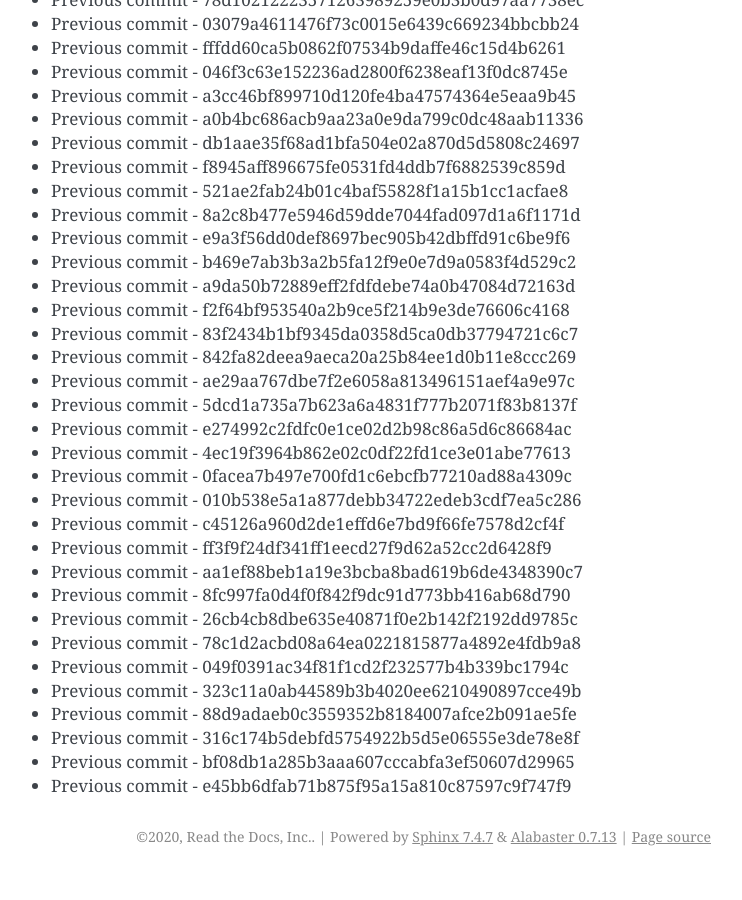
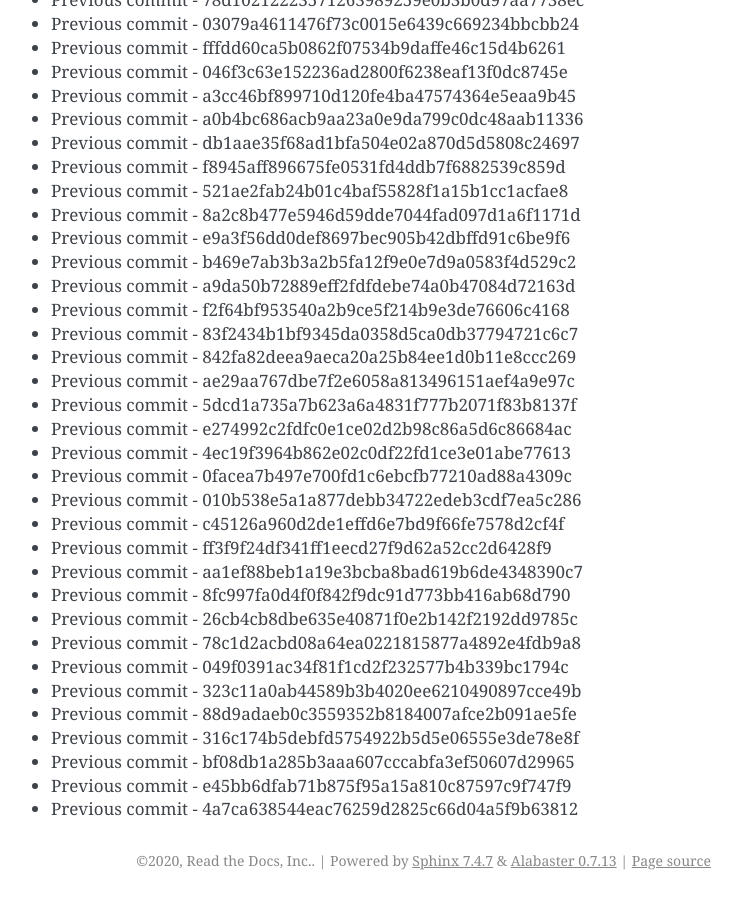
Before and after one commit to readthedocs/rtd-git-stresstest, a Sphinx documentation site: the page built from docs/updates.rst, in a window 1280 px wide and 900 px high, scrolled down 39801 px. Shown: the whole window, without its empty margins (399-1141 px from the left). Built offline with Sphinx 7.4.7, drawn with Linux system fonts in a browser that asks for light colours; before the commit the page ends 40677 px from its top, so only the background shows below that.

Commit message:
Generating commit from previous: 4a7ca638544eac76259d2825c66d04a5f9b63812

```diff
--- a/docs/updates.rst
+++ b/docs/updates.rst
@@ -1704,3 +1704,4 @@ It can be tested for any performance characteristics.
 * Previous commit - 316c174b5debfd5754922b5d5e06555e3de78e8f
 * Previous commit - bf08db1a285b3aaa607cccabfa3ef50607d29965
 * Previous commit - e45bb6dfab71b875f95a15a810c87597c9f747f9
+* Previous commit - 4a7ca638544eac76259d2825c66d04a5f9b63812
```
